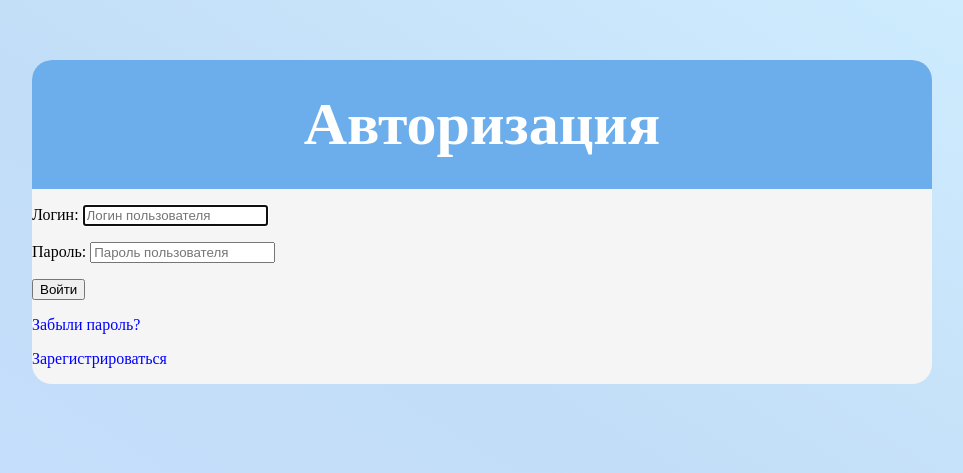
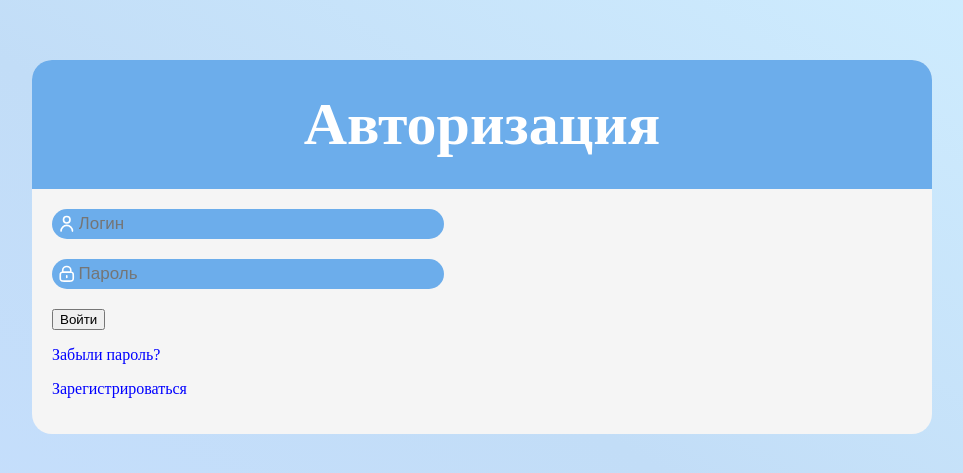
Before and after one commit to Burenix/GigaToDoList, a Django app: page /accounts/login/ in a window 1280 px wide. Shown: the top 473 px of the page, without its empty margins (158-1121 px from the left). Run offline with Django 5.2, Linux system fonts and the light colour scheme; parts of the project's set-up code (start-up, migrations or seed data) failed here and were passed over.

Commit message:
designed login and password input fields

```diff
--- a/accounts/forms.py
+++ b/accounts/forms.py
@@ -15,11 +15,12 @@ class UserLoginForm(AuthenticationForm):
         """
         super().__init__(*args, **kwargs)
         for field in self.fields:
-            self.fields['username'].widget.attrs['placeholder'] = 'Логин пользователя'
-            self.fields['password'].widget.attrs['placeholder'] = 'Пароль пользователя'
-            self.fields['username'].label = 'Логин'
+            self.fields['username'].widget.attrs['placeholder'] = 'Логин'
+            self.fields['password'].widget.attrs['placeholder'] = 'Пароль'
+            self.fields['username'].label = ''
+            self.fields['password'].label = ''
             self.fields[field].widget.attrs.update({
-                'class': 'form-control',
+                'class': 'form-control-logpass-input',
                 'autocomplete': 'off'
             })
 
--- a/accounts/templates/accounts/user_login.html
+++ b/accounts/templates/accounts/user_login.html
@@ -16,18 +16,37 @@
                 <h1 class="header-text"> Авторизация </h1>
             </div>
         </div>
+        <div class="content-area">
             {% if messages %}
             {% for message in messages %}
                 <div class="alert alert-{{ message.tags }}">{{ message }}</div>
             {% endfor %}
+
             {% endif %}
             <form method="post">
                 {% csrf_token %}
-            {{ form.as_p }}
+                <div class="logpass-wrap">
+                    {% for field in form %}
+                    <div class="logpass-area">
+                        <div class="logpass-field">
+                            <div class="logpass-svg">
+                                {% if field.name == "username" %}
+                                    <svg viewBox="0 0 24 24" fill="none" xmlns="http://www.w3.org/2000/svg"><g id="SVGRepo_bgCarrier" stroke-width="0"></g><g id="SVGRepo_tracerCarrier" stroke-linecap="round" stroke-linejoin="round"></g><g id="SVGRepo_iconCarrier"> <path d="M5 21C5 17.134 8.13401 14 12 14C15.866 14 19 17.134 19 21M16 7C16 9.20914 14.2091 11 12 11C9.79086 11 8 9.20914 8 7C8 4.79086 9.79086 3 12 3C14.2091 3 16 4.79086 16 7Z" stroke="#ffffff" stroke-width="2" stroke-linecap="round" stroke-linejoin="round"></path> </g></svg>
+                                {% elif field.name == "password" %}
+                                    <svg viewBox="0 0 24 24" fill="none" xmlns="http://www.w3.org/2000/svg"><g id="SVGRepo_bgCarrier" stroke-width="0"></g><g id="SVGRepo_tracerCarrier" stroke-linecap="round" stroke-linejoin="round"></g><g id="SVGRepo_iconCarrier"> <path d="M12 14.5V16.5M7 10.0288C7.47142 10 8.05259 10 8.8 10H15.2C15.9474 10 16.5286 10 17 10.0288M7 10.0288C6.41168 10.0647 5.99429 10.1455 5.63803 10.327C5.07354 10.6146 4.6146 11.0735 4.32698 11.638C4 12.2798 4 13.1198 4 14.8V16.2C4 17.8802 4 18.7202 4.32698 19.362C4.6146 19.9265 5.07354 20.3854 5.63803 20.673C6.27976 21 7.11984 21 8.8 21H15.2C16.8802 21 17.7202 21 18.362 20.673C18.9265 20.3854 19.3854 19.9265 19.673 19.362C20 18.7202 20 17.8802 20 16.2V14.8C20 13.1198 20 12.2798 19.673 11.638C19.3854 11.0735 18.9265 10.6146 18.362 10.327C18.0057 10.1455 17.5883 10.0647 17 10.0288M7 10.0288V8C7 5.23858 9.23858 3 12 3C14.7614 3 17 5.23858 17 8V10.0288" stroke="#ffffff" stroke-width="2" stroke-linecap="round" stroke-linejoin="round"></path> </g></svg>
+                                {% endif %}
+                            </div>
+                            {{ field.label_tag }}
+                            {{ field }}
+                        </div>
+                    </div>
+                    {% endfor %}
+                </div>
                 <button type="submit" class="btn btn-primary">Войти</button>
             </form>
             <p><a href="{% url 'password_reset' %}">Забыли пароль?</a></p>
             <p><a href="{% url 'register' %}">Зарегистрироваться</a></p>
+        </div>
     {% endblock %}
 </body>
 </html>
--- a/todo_list/static/todo_list/css/style.css
+++ b/todo_list/static/todo_list/css/style.css
@@ -28,6 +28,14 @@ a{
   color: blue;
   display: inline-block;
 }
+
+/* input:-webkit-autofill {
+    background-color: transparent;
+    -webkit-box-shadow: 0 0 0px 1000px transparent inset;
+    transition: background-color 5000s ease-in-out 0s;
+    color: white;
+    fill: white;
+} */
 
 .container {
     background-color: whitesmoke;
@@ -241,6 +249,60 @@ a.link-update + a.link-delete {
     background-color: rgb(64, 127, 187);
 }
 
+.logpass-wrap {
+    margin-right: 300px;
+    font-size: 23px;
+}
+
+.logpass-area {
+    display: flex;
+    align-items: center;
+    width: 100%;
+    margin-bottom: 20px;
+}
+
+.logpass-field {
+    display: flex;
+    align-items: center;
+    height: 30px;
+    width: 70%;
+    margin: 0;
+    border: none;
+    border-radius: 25px;
+    background-color: rgb(108, 173, 235);
+    color: white;
+    overflow: hidden;
+}
+
+.logpass-svg {
+    display: flex;
+    align-items: center;
+    justify-content: center;
+    padding-left: 5px;
+    width: 20px;
+    height: 20px;
+}
+
+.form-control-logpass-input {
+    width: 95%;
+    outline: none;
+    border: none;
+    border-radius: 10px;
+    background-color: transparent;
+    color: white;
+    font-size: 17px;
+}
+
+.form-control-logpass-input:-webkit-autofill {
+    -webkit-box-shadow: 0 0 0px 1000px transparent inset !important; /* Убираем желтый фон */
+    -webkit-text-fill-color: white !important; /* Белый цвет текста */
+    color: white !important; /* Принудительно устанавливаем белый шрифт */
+    font-size: 17px !important; /* Принудительно устанавливаем размер шрифта */
+    font-family: inherit !important; /* Наследуем шрифт из основного класса */
+    transition: background-color 50000s ease-in-out 0s, color 50000s ease-in-out 0s;
+}
+
+
 
 #search-button {
     vertical-align: middle;
```
Lines whose indentation alone changed are shown as unchanged.
